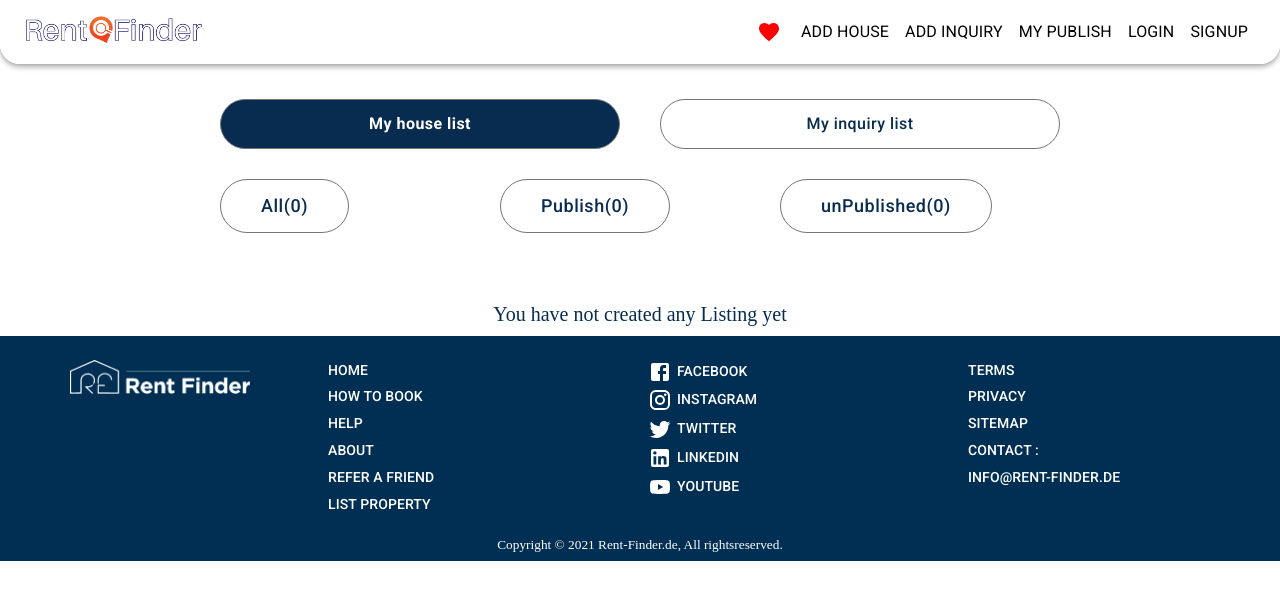
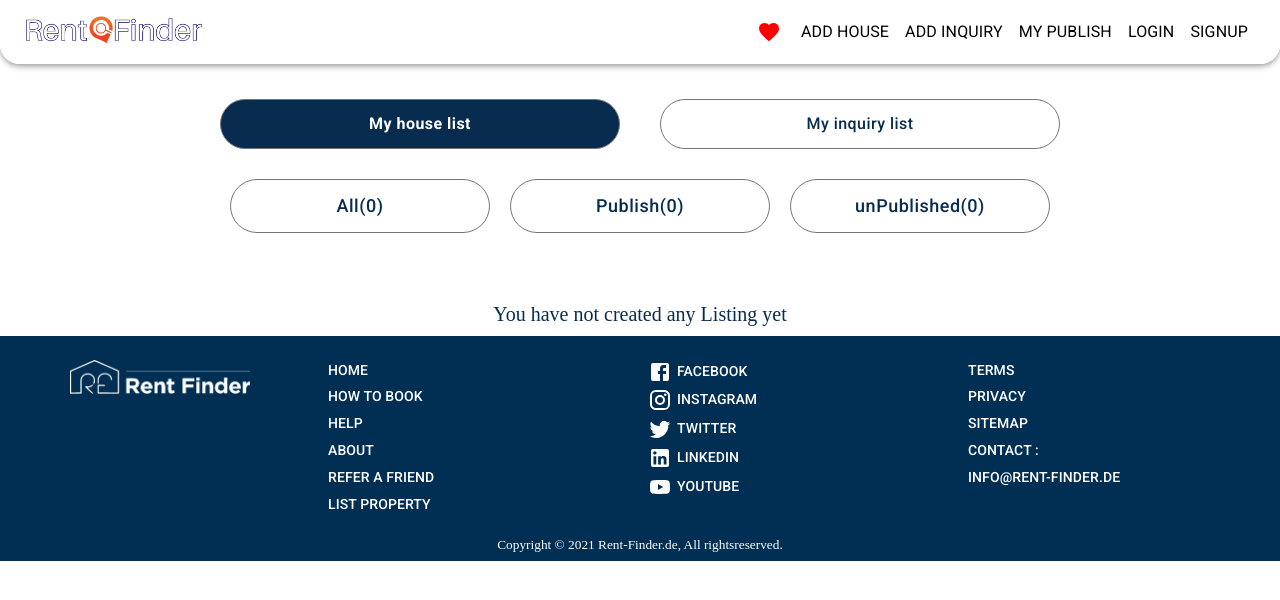
Before and after one commit to jeelbhanvadiya/rental-matirial-ui, a React (Create React App) app: page /personaldetail in a window 1280 px wide. Shown: the top 600 px of the page. Built offline with nearby package versions, Linux system fonts and the light colour scheme.

Commit message:
fixed css

```diff
--- a/src/components/PersonalDetail/PersonalDetail.js
+++ b/src/components/PersonalDetail/PersonalDetail.js
@@ -36,7 +36,7 @@ const PersonalDetail = () => {
                              !(selectedList === "My inquiry list")  &&  houseList.map((item, index) => {
                                  return(
                                      <Grid container>
-                                         <Grid item xs={4} md={4} className="padding10">
+                                         <Grid item xs={12} md={12} className="padding10 inquery-list">
                                                  <Button variant="contained" className="custom-small-button" fullWidth>{item.name}{`(${item.value.length})`}</Button>
                                          </Grid>
                                      </Grid>
--- a/src/components/PersonalDetail/PersonalDetail.scss
+++ b/src/components/PersonalDetail/PersonalDetail.scss
@@ -49,7 +49,6 @@
         .custom-small-button {
           color: #072C50;
           background: #FFFFFF;
-          width: fit-content;
           padding: 10px 40px;
           font-size: 18px;
           margin-top: 10px;
@@ -97,6 +96,9 @@
     text-align: center;
     color: #072C50;
     font-size: 20px;
+  }
+  .inquery-list {
+    padding: 0px 10px;
   }
   .inquiry-list {
     .display {
```
